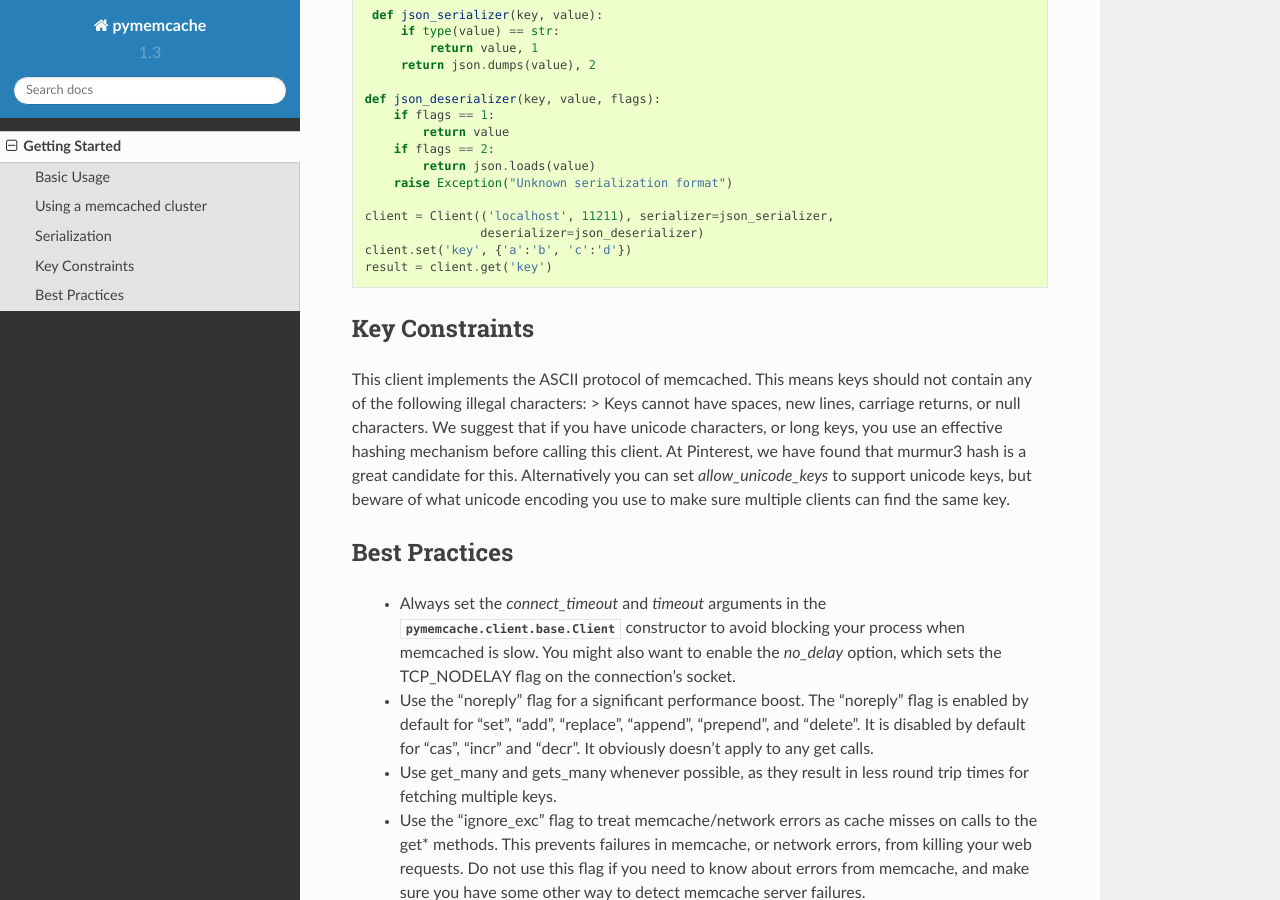
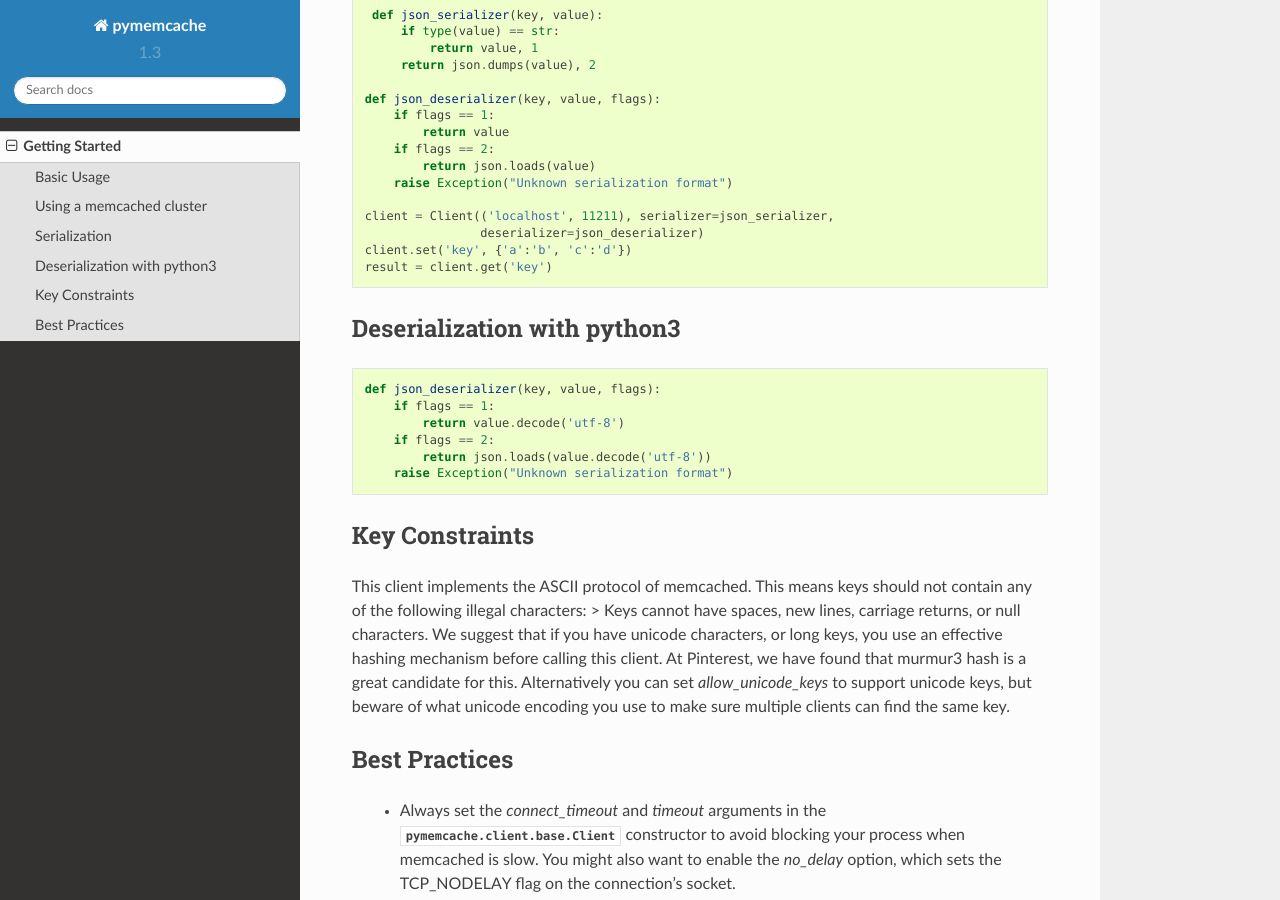
Before and after one commit to pinterest/pymemcache, a Sphinx documentation site: the page built from docs/getting_started.rst, in a window 1280 px wide and 900 px high, scrolled down 823 px. Built offline with Sphinx 7.4.7 and the Read the Docs theme 2.0.0, drawn with Linux system fonts in a browser that asks for light colours; pages that are not in the unit, such as notebooks, are missing from menus.

Commit message:
Update getting_started.rst
With python3 (3.5 here) json_deserializer receives the values as bytes.

Disclaimer: I am a python beginner, so if there is another way to achieve the same result please let me know.

```diff
--- a/docs/getting_started.rst
+++ b/docs/getting_started.rst
@@ -30,7 +30,6 @@ on if a server goes down.
     client.set('some_key', 'some value')
     result = client.get('some_key')
 
-
 Serialization
 --------------
 
@@ -56,6 +55,17 @@ Serialization
     client.set('key', {'a':'b', 'c':'d'})
     result = client.get('key')
 
+Deserialization with python3
+----------------------------
+
+.. code-block:: python
+
+    def json_deserializer(key, value, flags):
+        if flags == 1:
+            return value.decode('utf-8')
+        if flags == 2:
+            return json.loads(value.decode('utf-8'))
+        raise Exception("Unknown serialization format")
 
 Key Constraints
 ---------------
@@ -68,7 +78,6 @@ murmur3 hash is a great candidate for this. Alternatively you can
 set `allow_unicode_keys` to support unicode keys, but beware of
 what unicode encoding you use to make sure multiple clients can find the
 same key.
-
 
 Best Practices
 ---------------
```
